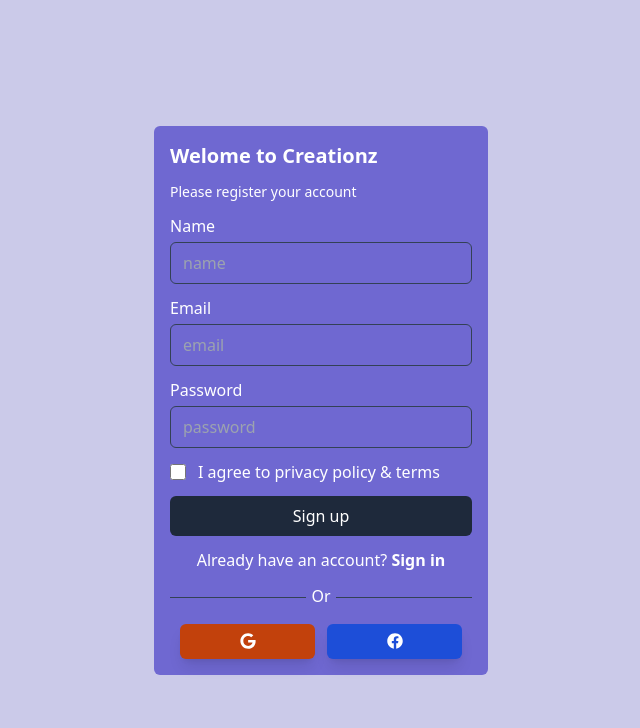
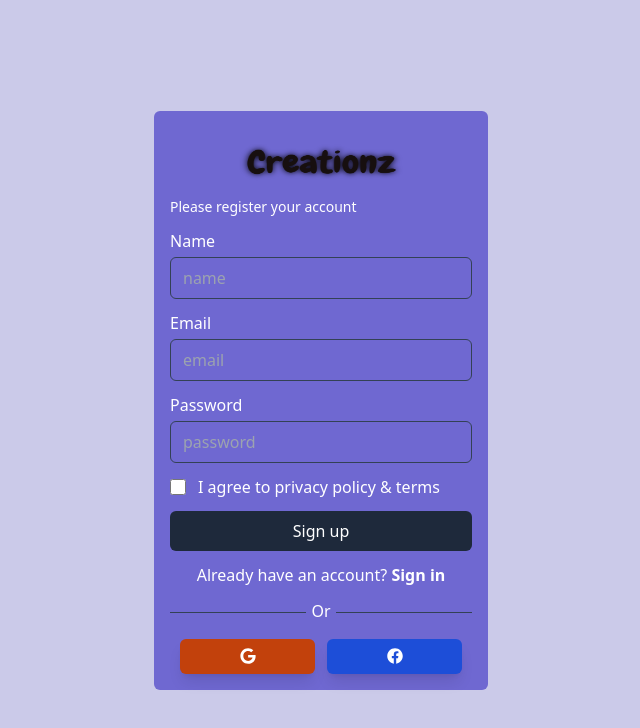
Before and after one commit to lexbanzonjr/creationz, a React (Create React App) app: page /register in a window 1280 px wide. Shown: the top 728 px of the page, without its empty margins (319-959 px from the left). Built offline with nearby package versions, Linux system fonts and the light colour scheme.

Commit message:
Use image and fix warnings

```diff
--- a/src/views/auth/AdminLogin.tsx
+++ b/src/views/auth/AdminLogin.tsx
@@ -1,4 +1,3 @@
-/* eslint-disable jsx-a11y/img-redundant-alt */
 import { useState } from "react";
 import { Link } from "react-router-dom";
 
@@ -29,7 +28,7 @@ const AdminLogin = () => {
               <img
                 className="w-full h-full"
                 src="/Creationz-8-9-2024.png"
-                alt="image"
+                alt="logo"
               />
             </div>
           </div>
--- a/src/views/auth/Login.tsx
+++ b/src/views/auth/Login.tsx
@@ -24,11 +24,18 @@ const Login = () => {
     <div className="min-w-screen min-h-screen bg-[#cbcae9] flex justify-center items-center">
       <div className="w-[350px] text-[#ffffff] p-2">
         <div className="bg-[#6f68d1] p-4 rounded-md">
-          <h2 className="text-xl mb-3 font-bold">Welome to Creationz</h2>
+          <div className="h-[70px] flex justify-center items-center">
+            <div className="w-[180px] h-[50px]">
+              <img
+                className="w-full h-full"
+                src="/Creationz-8-9-2024.png"
+                alt="logo"
+              />
+            </div>
+          </div>
           <p className="text-sm mb-3 font-medium">
             Please sign in your account
           </p>
-
           <form onSubmit={submit}>
             <div className="flex flex-col w-full gap-1 mb-3">
               <label htmlFor="email">Email</label>
--- a/src/views/auth/Register.tsx
+++ b/src/views/auth/Register.tsx
@@ -1,7 +1,6 @@
-/* eslint-disable @typescript-eslint/no-unused-vars */
 import { Link } from "react-router-dom";
 import { FaFacebook, FaGoogle } from "react-icons/fa";
-import { ChangeEvent, useState } from "react";
+import { useState } from "react";
 
 const Register = () => {
   const [state, setState] = useState({
@@ -26,7 +25,15 @@ const Register = () => {
     <div className="min-w-screen min-h-screen bg-[#cbcae9] flex justify-center items-center">
       <div className="w-[350px] text-[#ffffff] p-2">
         <div className="bg-[#6f68d1] p-4 rounded-md">
-          <h2 className="text-xl mb-3 font-bold">Welome to Creationz</h2>
+          <div className="h-[70px] flex justify-center items-center">
+            <div className="w-[180px] h-[50px]">
+              <img
+                className="w-full h-full"
+                src="/Creationz-8-9-2024.png"
+                alt="logo"
+              />
+            </div>
+          </div>
           <p className="text-sm mb-3 font-medium">
             Please register your account
           </p>
```
